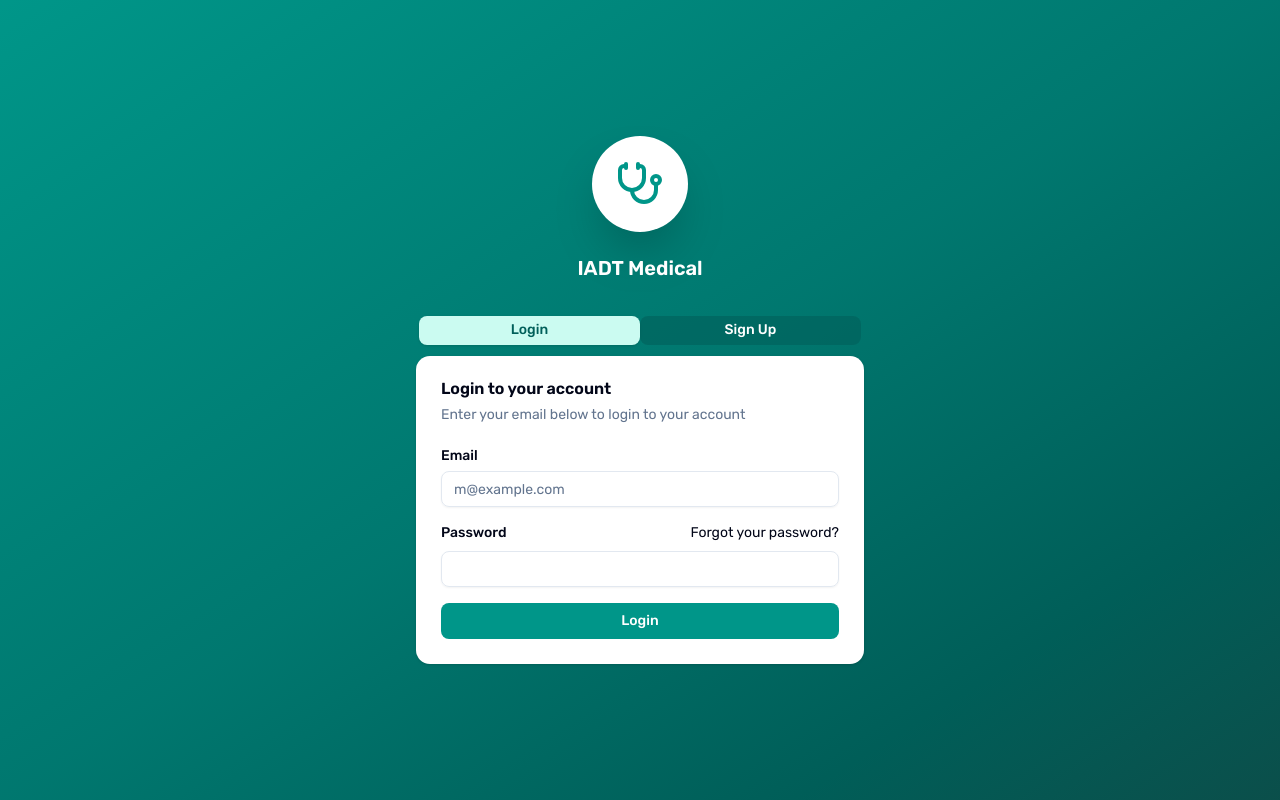
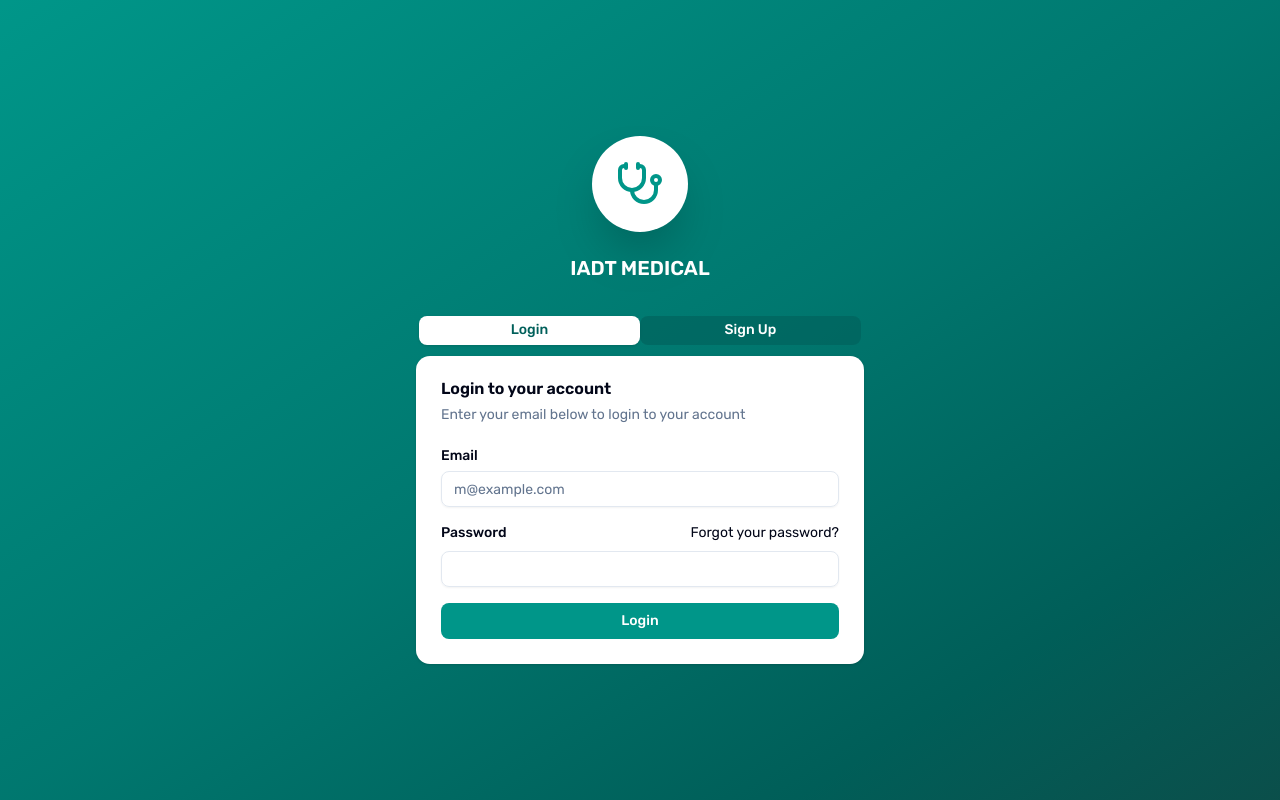
Before and after one commit to stfranciastein/Y3-FED-CA2_Doctors, a React (Vite) app: page / in a window 1280 px wide. Built offline with nearby package versions, Linux system fonts and the light colour scheme; a web font is replaced by a local one.

Commit message:
minor style changes

```diff
--- a/src/components/app-sidebar.jsx
+++ b/src/components/app-sidebar.jsx
@@ -134,16 +134,14 @@ export function AppSidebar({
       <SidebarHeader>
         <SidebarMenu>
           <SidebarMenuItem>
-            <SidebarMenuButton asChild className="data-[slot=sidebar-menu-button]:!p-1.5">
-              <a href="#">
-                <svg className="!size-5" viewBox="0 0 24 24" fill="none" stroke="currentColor" strokeWidth="2" strokeLinecap="round" strokeLinejoin="round">
-                  <path d="M4.8 2.3A.3.3 0 1 0 5 2H4a2 2 0 0 0-2 2v5a6 6 0 0 0 6 6v0a6 6 0 0 0 6-6V4a2 2 0 0 0-2-2h-1a.2.2 0 1 0 .3.3"/>
-                  <path d="M8 15v1a6 6 0 0 0 6 6v0a6 6 0 0 0 6-6v-4"/>
-                  <circle cx="20" cy="10" r="2"/>
-                </svg>
-                <span className="text-base font-semibold">IADT Medical</span>
-              </a>
-            </SidebarMenuButton>
+            <div className="flex items-center gap-2 px-2 py-1.5">
+              <svg className="size-5" viewBox="0 0 24 24" fill="none" stroke="currentColor" strokeWidth="2" strokeLinecap="round" strokeLinejoin="round">
+                <path d="M4.8 2.3A.3.3 0 1 0 5 2H4a2 2 0 0 0-2 2v5a6 6 0 0 0 6 6v0a6 6 0 0 0 6-6V4a2 2 0 0 0-2-2h-1a.2.2 0 1 0 .3.3"/>
+                <path d="M8 15v1a6 6 0 0 0 6 6v0a6 6 0 0 0 6-6v-4"/>
+                <circle cx="20" cy="10" r="2"/>
+              </svg>
+              <span className="text-base font-semibold">IADT Medical</span>
+            </div>
           </SidebarMenuItem>
         </SidebarMenu>
       </SidebarHeader>
--- a/src/components/ui/sidebar.jsx
+++ b/src/components/ui/sidebar.jsx
@@ -452,7 +452,7 @@ function SidebarMenuItem({
 }
 
 const sidebarMenuButtonVariants = cva(
-  "peer/menu-button flex w-full items-center gap-2 overflow-hidden rounded-md p-2 text-left text-sm outline-hidden ring-sidebar-ring transition-[width,height,padding] hover:bg-sidebar-accent hover:text-sidebar-accent-foreground focus-visible:ring-2 active:bg-sidebar-accent active:text-sidebar-accent-foreground disabled:pointer-events-none disabled:opacity-50 group-has-data-[sidebar=menu-action]/menu-item:pr-8 aria-disabled:pointer-events-none aria-disabled:opacity-50 data-[active=true]:bg-sidebar-accent data-[active=true]:font-medium data-[active=true]:text-sidebar-accent-foreground data-[state=open]:hover:bg-sidebar-accent data-[state=open]:hover:text-sidebar-accent-foreground group-data-[collapsible=icon]:size-8! group-data-[collapsible=icon]:p-2! [&>span:last-child]:truncate [&>svg]:size-4 [&>svg]:shrink-0",
+  "peer/menu-button flex w-full items-center gap-2 overflow-hidden rounded-md p-2 text-left text-sm outline-hidden ring-sidebar-ring transition-[width,height,padding] hover:bg-sidebar-accent hover:text-sidebar-accent-foreground focus-visible:ring-2 active:bg-sidebar-accent active:text-sidebar-accent-foreground disabled:pointer-events-none disabled:opacity-50 group-has-data-[sidebar=menu-action]/menu-item:pr-8 aria-disabled:pointer-events-none aria-disabled:opacity-50 data-[active=true]:bg-sidebar-accent/80 data-[active=true]:font-medium data-[active=true]:text-sidebar-accent-foreground data-[state=open]:hover:bg-sidebar-accent data-[state=open]:hover:text-sidebar-accent-foreground group-data-[collapsible=icon]:size-8! group-data-[collapsible=icon]:p-2! [&>span:last-child]:truncate [&>svg]:size-4 [&>svg]:shrink-0",
   {
     variants: {
       variant: {
--- a/src/pages/Home.jsx
+++ b/src/pages/Home.jsx
@@ -109,7 +109,7 @@ export default function Home() {
                     <div className={`inline-flex items-center justify-center w-24 h-24 rounded-full shadow-2xl ${isDarkMode ? 'bg-slate-800' : 'bg-white'}`}>
                         <Stethoscope className={`w-12 h-12 ${isDarkMode ? 'text-teal-400' : 'text-teal-600'}`} />
                     </div>
-                    <h1 className="text-4xl font-bold text-white" style={{fontFamily: 'Rubik, sans-serif'}}>IADT Medical</h1>
+                    <h1 className="text-6xl font-bold text-white" style={{fontFamily: 'Rubik, sans-serif'}}>IADT MEDICAL</h1>
                 </div>
 
                 {/* Login/Register Forms */}
@@ -117,10 +117,10 @@ export default function Home() {
                     <div className="animate-in fade-in slide-in-from-bottom-4 duration-700">
                         <Tabs defaultValue="login" className="w-full">
                             <TabsList className="grid w-full grid-cols-2 bg-transparent border-none">
-                                <TabsTrigger value="login" className={`transition-all duration-300 ease-in-out ${isDarkMode ? 'bg-slate-700/60 text-white data-[state=active]:bg-slate-800 data-[state=active]:text-teal-400' : 'bg-teal-800/60 text-white data-[state=active]:bg-teal-100 data-[state=active]:text-teal-800'}`}>
+                                <TabsTrigger value="login" className={`transition-all duration-300 ease-in-out ${isDarkMode ? 'bg-slate-700/60 text-white data-[state=active]:bg-slate-800 data-[state=active]:text-teal-400' : 'bg-teal-800/60 text-white data-[state=active]:bg-white data-[state=active]:text-teal-800'}`}>
                                     Login
                                 </TabsTrigger>
-                                <TabsTrigger value="signup" className={`transition-all duration-300 ease-in-out ${isDarkMode ? 'bg-slate-700/60 text-white data-[state=active]:bg-slate-800 data-[state=active]:text-teal-400' : 'bg-teal-800/60 text-white data-[state=active]:bg-teal-100 data-[state=active]:text-teal-800'}`}>
+                                <TabsTrigger value="signup" className={`transition-all duration-300 ease-in-out ${isDarkMode ? 'bg-slate-700/60 text-white data-[state=active]:bg-slate-800 data-[state=active]:text-teal-400' : 'bg-teal-800/60 text-white data-[state=active]:bg-white data-[state=active]:text-teal-800'}`}>
                                     Sign Up
                                 </TabsTrigger>
                             </TabsList>
```
